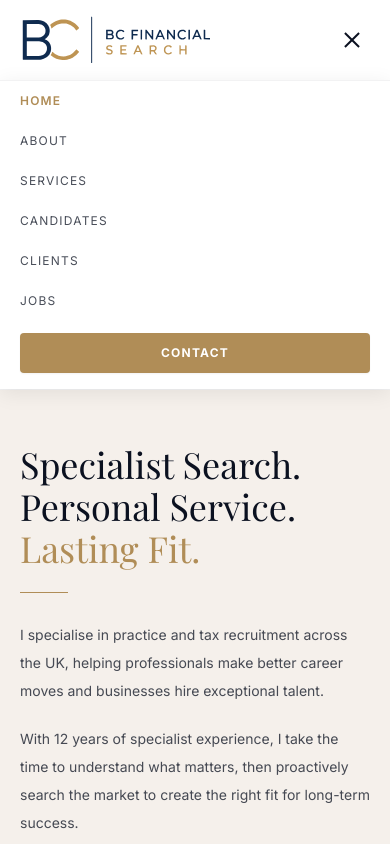
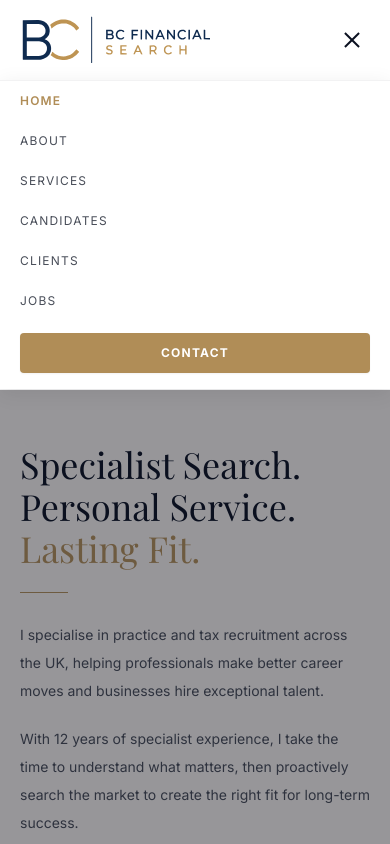
Before and after one commit to WH-93/website-skeleton-1, a Next.js app: page / in a window 390 px wide. Both pictures are taken after a click on the button "Menu". Shown: the top 844 px of the page. Built offline with nearby package versions, Linux system fonts and the light colour scheme; a web font is replaced by a local one.

Commit message:
mobile menu: backdrop tap to close

```diff
--- a/src/components/header.tsx
+++ b/src/components/header.tsx
@@ -29,6 +29,7 @@ export function Header() {
   ];
 
   return (
+    <>
       <header className="bg-white sticky top-0 z-50 border-b border-navy/5">
         <div className="container-page flex items-center justify-between h-20 sm:h-24">
           <Link href="/" className="flex items-center shrink-0" aria-label="BC Financial Search home">
@@ -89,5 +90,14 @@ export function Header() {
           </div>
         )}
       </header>
+
+      {open && (
+        <div
+          className="lg:hidden fixed inset-0 top-[80px] sm:top-[96px] bg-navy/40 z-40"
+          onClick={() => setOpen(false)}
+          aria-hidden="true"
+        />
+      )}
+    </>
   );
 }
```
Lines whose indentation alone changed are shown as unchanged.
